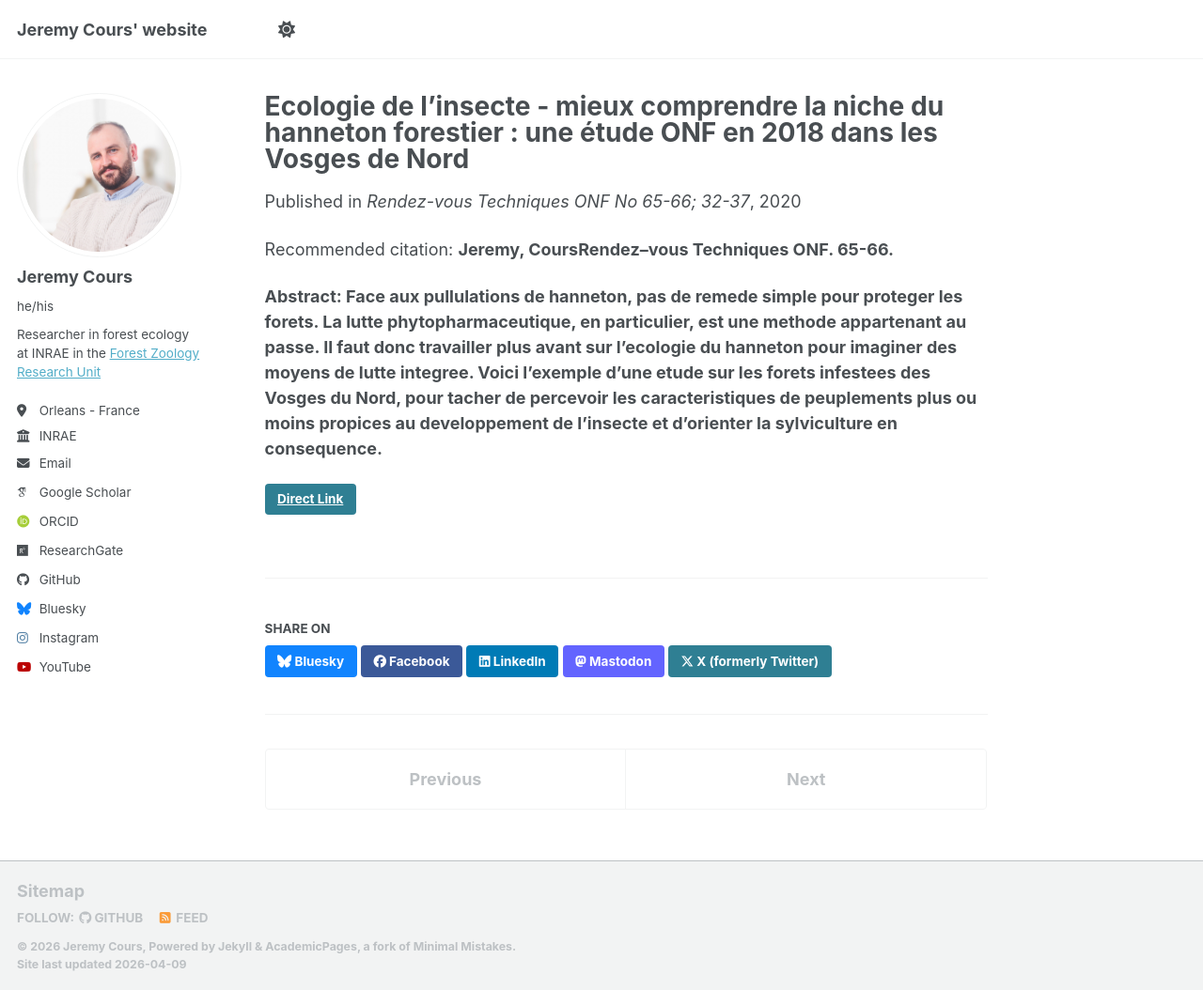
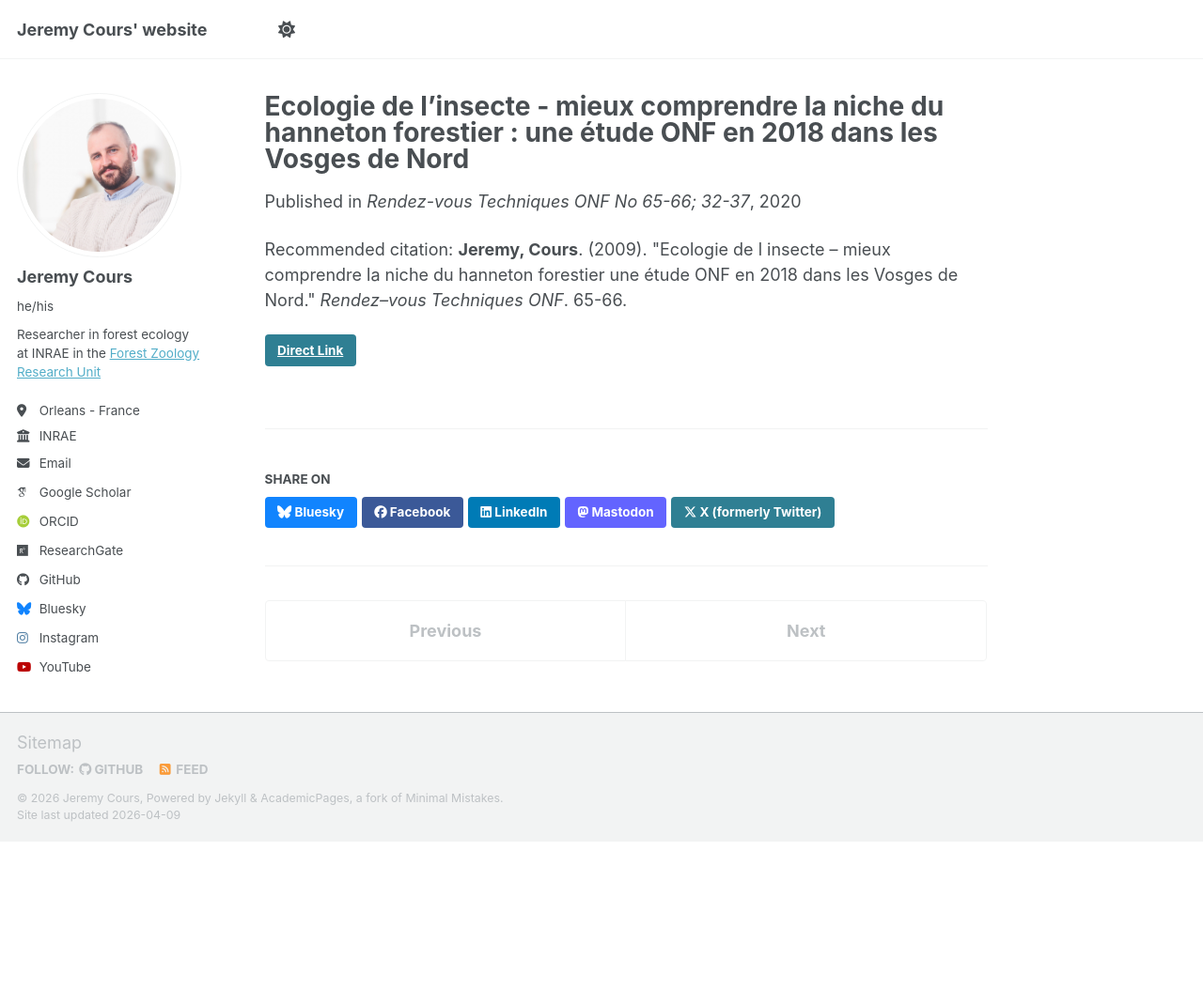
Before and after one commit to J-Cours/J-Cours.github.io, a Jekyll site: the page built from _publications/2020_RDVT_1.md, in a window 1280 px wide and 1054 px high. Shown: the whole window at 94% size. Built offline with Jekyll 4.4.1, drawn with Linux system fonts in a browser that asks for light colours; some web fonts are replaced; a script bundle is joined from its source files by our own code; library files that are not in the unit come from our copies.

Commit message:
Update 2020_RDVT_1.md

```diff
--- a/_publications/2020_RDVT_1.md
+++ b/_publications/2020_RDVT_1.md
@@ -8,7 +8,5 @@
 venue: 'Rendez-vous Techniques ONF No 65-66; 32-37'
 paperurl:
 link: 'https://hal.archives-ouvertes.fr/hal-02989168'
-citation: "<b>Jeremy, Cours</b. (2009). &quot;Ecologie de l insecte – mieux comprendre la niche du hanneton forestier une étude ONF en 2018 dans les Vosges de Nord.&quot; <i>Rendez–vous Techniques ONF</i>. 65-66."
+citation: "<b>Jeremy, Cours</b>. (2009). &quot;Ecologie de l insecte – mieux comprendre la niche du hanneton forestier une étude ONF en 2018 dans les Vosges de Nord.&quot; <i>Rendez–vous Techniques ONF</i>. 65-66."
 ---
-
-**Abstract:** Face aux pullulations de hanneton, pas de remede simple pour proteger les forets. La lutte phytopharmaceutique, en particulier, est une methode appartenant au passe. Il faut donc travailler plus avant sur l'ecologie du hanneton pour imaginer des moyens de lutte integree. Voici l'exemple d'une etude sur les forets infestees des Vosges du Nord, pour tacher de percevoir les caracteristiques de peuplements plus ou moins propices au developpement de l'insecte et d'orienter la sylviculture en consequence.
```
